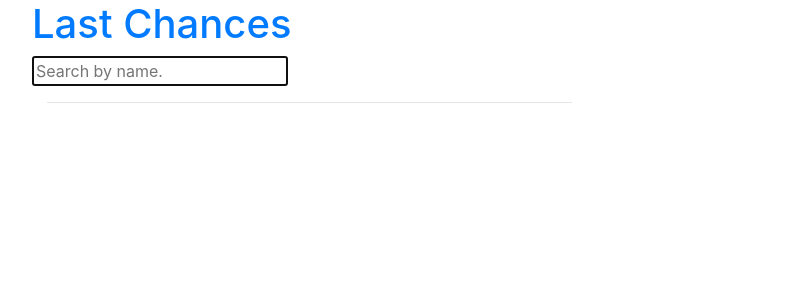
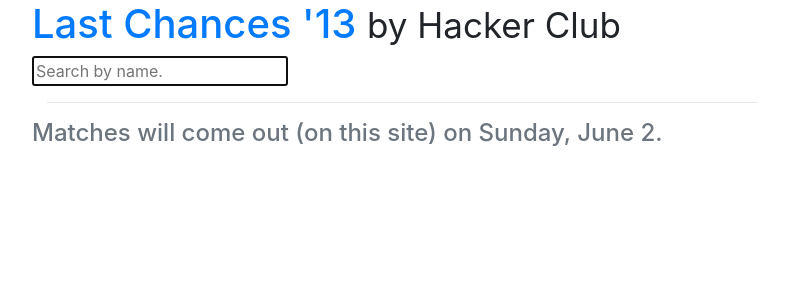
Before and after one commit to typpo/lastchances2013, a Flask app: page / in a window 1280 px wide. Shown: the top 300 px of the page, without its empty margins (53-841 px from the left). Run offline with Flask 2, Linux system fonts and the light colour scheme; the visitor is signed in with stand-in values (Sample User, id 1); data that the repository does not hold is empty; some libraries are stand-ins or nearby versions.

Commit message:
minor touches

```diff
--- a/static/main.js
+++ b/static/main.js
@@ -29,7 +29,7 @@ $(function() {
 		name: 'people',
 		valueKey: 'name',
 		remote: {
-			url: 'http://dnd.hackdartmouth.org/%QUERY',
+			url: 'http://dnd.hackdartmouth.org/%QUERY&department=\'|UG|TU',
 			dataType: 'jsonp'
 		},
 		template: Handlebars.compile('<div data-uid="{{ uid }}" class="name">{{ name }}</div><div class="year">{{department}}</div>'),
--- a/templates/index.html
+++ b/templates/index.html
@@ -2,10 +2,10 @@
 
 {% block content %}
 <div class="container">
-	<div class="col-lg-6 col-offset-3">
+	<div class="col-lg-8 col-offset-2">
 		<div class="row">
 			<div class="page-header">
-				<h1><a href="/">Last Chances</a></h1>
+				<h1><a href="/">Last Chances '13</a> <small>by Hacker Club</small></h1>
 			</div>
 		</div>
 		<div class="row">
@@ -16,6 +16,10 @@
 		</div>
 		<hr />
 		<div class="row" id="choices"></div>
+
+		<div class="row" id="footer">
+			<h4 class='text-muted'>Matches will come out (on this site) on Sunday, June 2.</h4>
+		</div>
 	</div>
 </div>
 {% endblock %}
```
